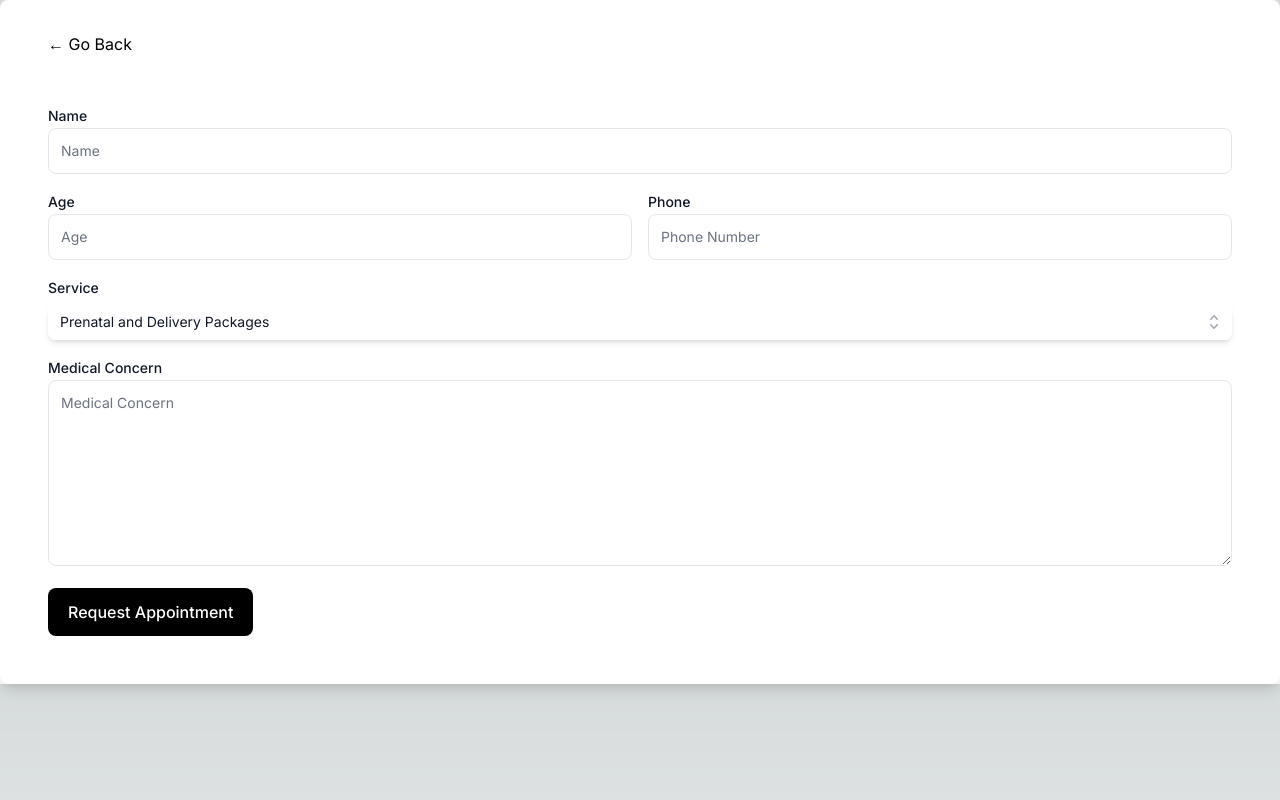
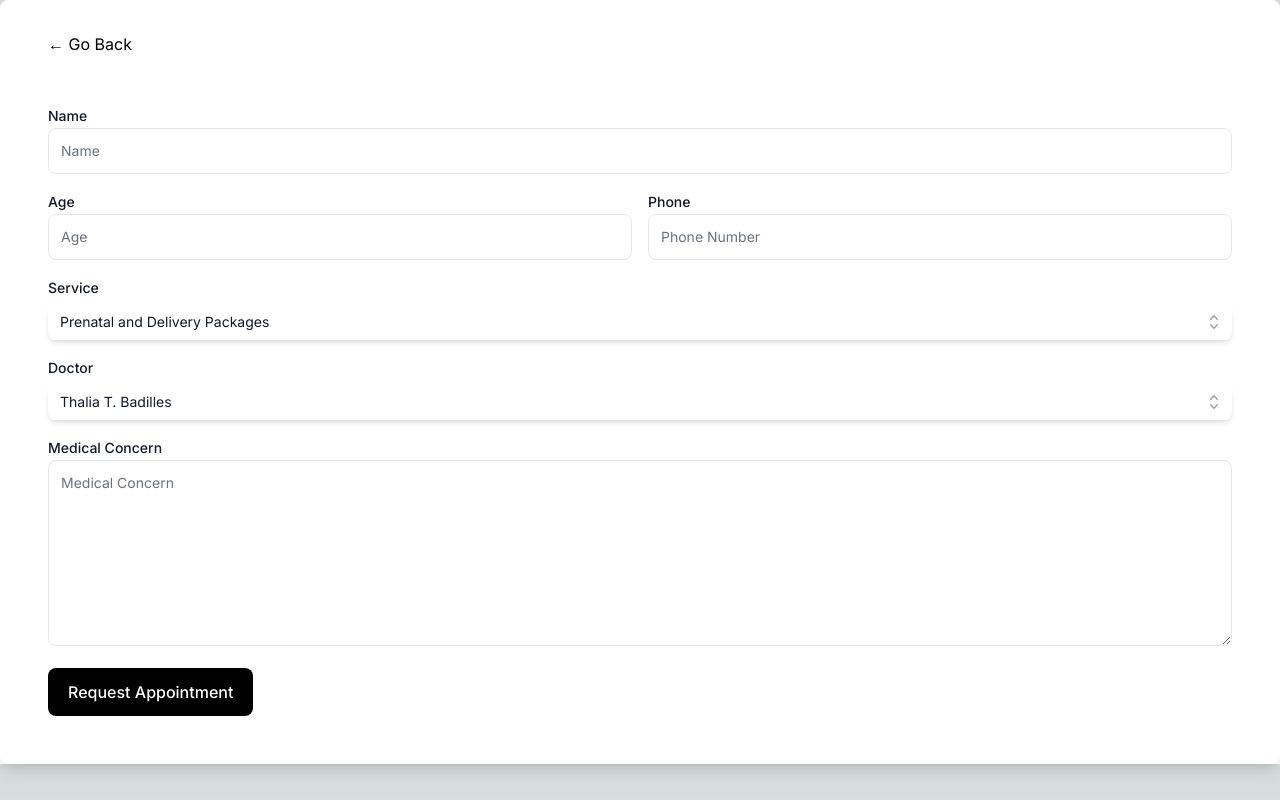
Before and after one commit to MisterMunchkin/mom-and-me-clinic, a Next.js app: page /appointment in a window 1280 px wide. Built offline with nearby package versions, Linux system fonts and the light colour scheme.

Commit message:
added new doctor selection

```diff
--- a/classes/doctor.ts
+++ b/classes/doctor.ts
@@ -6,6 +6,7 @@ export class DoctorClass implements DoctorInterface {
   readonly designation?: string;
   readonly name: string;
   readonly serviceTags: string[];
+  readonly joinedServiceTags: string = '';
   readonly phoneNumber: string;
   readonly email: string;
   readonly specialties?: string[];
@@ -14,6 +15,7 @@ export class DoctorClass implements DoctorInterface {
   constructor(
     name: string,
     serviceTags: string[],
+    joinedServiceTags: string,
     phoneNumber: string,
     email: string,
     clinicSchedules: ClinicScheduleInterface[],
@@ -21,7 +23,8 @@ export class DoctorClass implements DoctorInterface {
     title?: string,
     designation?: string) {
     this.name = name;
-    this.serviceTags = serviceTags;
+    this.serviceTags = serviceTags ?? [];
+    this.joinedServiceTags = joinedServiceTags ?? '';
     this.phoneNumber = phoneNumber;
     this.email = email;
     this.specialties = specialties;
@@ -39,6 +42,7 @@ export class DoctorClass implements DoctorInterface {
     return new DoctorClass (
       doctorInterface.name,
       doctorInterface.serviceTags,
+      this.getJoinedTags(doctorInterface.serviceTags),
       doctorInterface.phoneNumber,
       doctorInterface.email,
       doctorInterface.clinicSchedules,
@@ -52,13 +56,9 @@ export class DoctorClass implements DoctorInterface {
     return `${(this.title) ? this.title + '. ' : ''}${this.name}${(this.designation) ? ', ' + this.designation : ''}`;
   }
 
-  // public getClinicSchedules(): string {
-  //   let clinicScheduleString = 'Clinic Schedules: <br />';
-
-  //   this.clinicSchedules.forEach((clinicSchedule) => {
-  //     clinicScheduleString = clinicSchedule.clinicLocation;
-  //   })
-  // }
+  public static getJoinedTags(tags: string[]): string {
+    return tags?.join(' ');
+  }
 }
 
 export class ClinicScheduleClass implements ClinicScheduleInterface {
--- a/components/AppointmentForm.tsx
+++ b/components/AppointmentForm.tsx
@@ -4,6 +4,9 @@ import { useCallback } from "react";
 import ServiceSelection from "./inputs/ServiceSelection";
 import { ServiceClass } from "@/classes/service";
 import useSWR from "swr";
+import { DoctorClass } from "@/classes/doctor";
+import DoctorSelection from "./inputs/DoctorSelection";
+import { getIndexByName } from "@/utilities/helpers";
 
 interface AppointmentFormProps {
   defaultServiceName?: string;
@@ -14,24 +17,18 @@ const fetcher = (url: RequestInfo | URL) => fetch(url).then((res) => res.json())
 
 export default function AppointmentForm({defaultServiceName, defaultDoctorName}: AppointmentFormProps) {
   const serviceResponse = useSWR<ServiceClass[], any>('/api/services', fetcher);
+  const doctorResponse = useSWR<DoctorClass[], any>('/api/doctors', fetcher);
   const handleServiceChange = useCallback(
     (selectedService: ServiceClass) => {
       console.log(selectedService);
     }, []
   );
 
-  console.log(defaultDoctorName);
-
-  const getDefaultServiceIndex = (serviceList: ServiceClass[], defaultServiceName?: string): number => {
-    if (!defaultServiceName) {
-      return 0;
-    }
-    var index = serviceList.findIndex(service => service.name === defaultServiceName);
-    if (index === -1) { // in the event that it cannot find the service
-      return 0;
-    }
-    return index;
-  }
+  const handleDoctorChange = useCallback(
+    (selectedDoctor: DoctorClass) => {
+      console.log(selectedDoctor)
+    }, []
+  );
 
   return (
     <form action="" className="space-y-4">
@@ -68,6 +65,7 @@ export default function AppointmentForm({defaultServiceName, defaultDoctorName}:
       </div>
 
       <div className="grid grid-cols-1 gap-4 sm:grid-cols-1">
+        <div>
           {serviceResponse.error && (
             <div>error retrieving services</div>
           )}
@@ -77,10 +75,26 @@ export default function AppointmentForm({defaultServiceName, defaultDoctorName}:
           {serviceResponse.data && (
             <ServiceSelection
               services={serviceResponse.data}
-            defaultServiceIndex={getDefaultServiceIndex(serviceResponse.data, defaultServiceName)}
+              defaultServiceIndex={getIndexByName(serviceResponse.data, 'name', defaultServiceName)}
               handleServiceChange={handleServiceChange}
             />
           )}
+        </div>
+        <div>
+          {doctorResponse.error && (
+            <div>error retrieving doctors</div>
+          )}
+          {doctorResponse.isLoading && (
+            <div>...loading doctors</div>
+          )}
+          {doctorResponse.data && (
+            <DoctorSelection
+              doctors={doctorResponse.data}
+              defaultDoctorIndex={getIndexByName(doctorResponse.data, 'name', defaultDoctorName)}
+              handleDoctorChange={handleDoctorChange}
+            />
+          )}
+        </div>
       </div>
 
       <div>
--- a/components/inputs/DoctorSelection.tsx
+++ b/components/inputs/DoctorSelection.tsx
@@ -0,0 +1,104 @@
+import { DoctorClass } from "@/classes/doctor";
+import { filterList } from "@/utilities/helpers";
+import { Combobox, Transition } from "@headlessui/react";
+import { CheckIcon, ChevronUpDownIcon } from "@heroicons/react/20/solid";
+import { Fragment, useState } from "react";
+import ServiceTags from "../ServiceTags";
+
+interface DoctorSelectionProps {
+  doctors: DoctorClass[];
+  defaultDoctorIndex: number;
+  handleDoctorChange: (selectedDoctor: DoctorClass) => void;
+}
+
+export default function DoctorSelection({doctors, defaultDoctorIndex, handleDoctorChange}: DoctorSelectionProps) {
+  const [ selectedDoctor, setSelectedDoctor ] = useState<DoctorClass | null>(doctors[defaultDoctorIndex]);
+  const [query, setQuery] = useState('');
+
+  const filteredDoctors: DoctorClass[] = query === ''
+    ? doctors
+    : filterList(query, doctors, ['name', 'joinedTags']);
+
+  const onChange = (doctor: DoctorClass) => {
+    setSelectedDoctor(doctor);
+    handleDoctorChange(doctor);
+  }
+
+  return (
+    <div className="relative">
+      <Combobox
+        value={selectedDoctor}
+        onChange={onChange}>
+        <Combobox.Label
+         className="block text-sm font-medium leading-6 text-gray-900"
+        >Doctor</Combobox.Label>
+        <div className="relative mt-1">
+          <div className="relative w-full cursor-default overflow-hidden rounded-lg bg-white text-left shadow-md focus:outline-none focus-visible:ring-2 focus-visible:ring-white focus-visible:ring-opacity-75 focus-visible:ring-offset-2 focus-visible:ring-offset-primary-300 sm:text-sm">
+            <Combobox.Input
+              className="w-full border-none py-2 pl-3 pr-10 text-sm leading-5 text-gray-900 focus:ring-0"
+              displayValue={(doctor: DoctorClass) => doctor?.name}
+              onChange={(event) => setQuery(event.target.value)}
+            />
+            <Combobox.Button className="absolute inset-y-0 right-0 flex items-center pr-2">
+              <ChevronUpDownIcon
+                className="h-5 w-5 text-gray-400"
+                aria-hidden="true"
+              />
+            </Combobox.Button>
+          </div>
+          <Transition
+            as={Fragment}
+            leave="transition ease-in duration-100"
+            leaveFrom="opacity-100"
+            leaveTo="opacity-0"
+            afterLeave={() => setQuery('')}
+          >
+            <Combobox.Options className="absolute mt-1 max-h-60 w-full overflow-auto rounded-md bg-white py-1 text-base shadow-lg ring-1 ring-black ring-opacity-5 focus:outline-none sm:text-sm">
+              {filteredDoctors.length === 0 && query !== '' ? (
+                <div className="relative cursor-default select-none py-2 px-4 text-gray-700">
+                  Nothing found.
+                </div>
+              ) : (
+                filteredDoctors.map((doctor) => (
+                  <Combobox.Option
+                    key={doctor.name}
+                    className={({ active }) =>
+                      `relative cursor-default select-none py-2 pl-10 pr-4 ${
+                        active ? 'bg-primary text-white' : 'text-gray-900'
+                      }`
+                    }
+                    value={doctor}
+                  >
+                    {({ selected, active }) => (
+                      <>
+                        <span
+                          className={`block truncate ${
+                            selected ? 'font-medium' : 'font-normal'
+                          }`}
+                        >
+                          {doctor.name}
+                          <span className="mx-3 space-x-2">
+                            <ServiceTags tags={doctor.serviceTags} />
+                          </span>
+                        </span>
+                        {selected ? (
+                          <span
+                            className={`absolute inset-y-0 left-0 flex items-center pl-3 ${
+                              active ? 'text-white' : 'text-primary'
+                            }`}
+                          >
+                            <CheckIcon className="h-5 w-5" aria-hidden="true" />
+                          </span>
+                        ) : null}
+                      </>
+                    )}
+                  </Combobox.Option>
+                ))
+              )}
+            </Combobox.Options>
+          </Transition>
+        </div>
+      </Combobox>
+    </div>
+  )
+}
--- a/utilities/helpers.ts
+++ b/utilities/helpers.ts
@@ -15,6 +15,17 @@ export const filterList = (searchString: string, list: any[], keys: string[]) =>
   );
 }
 
+export const getIndexByName = (list: any[], column: string, name?: string) => {
+  if (!name) {
+    return 0;
+  }
+  var index = list?.findIndex(el => el[column] === name);
+  if (index === -1) {
+    return 0;
+  }
+  return index;
+}
+
 export const getEnumKeyByValue = <T extends string>(enumObj: Record<string, T>, value: T): keyof typeof enumObj | undefined => {
   return Object.keys(enumObj).find(key => enumObj[key] === value);
 }
```
Lines whose indentation alone changed are shown as unchanged.
